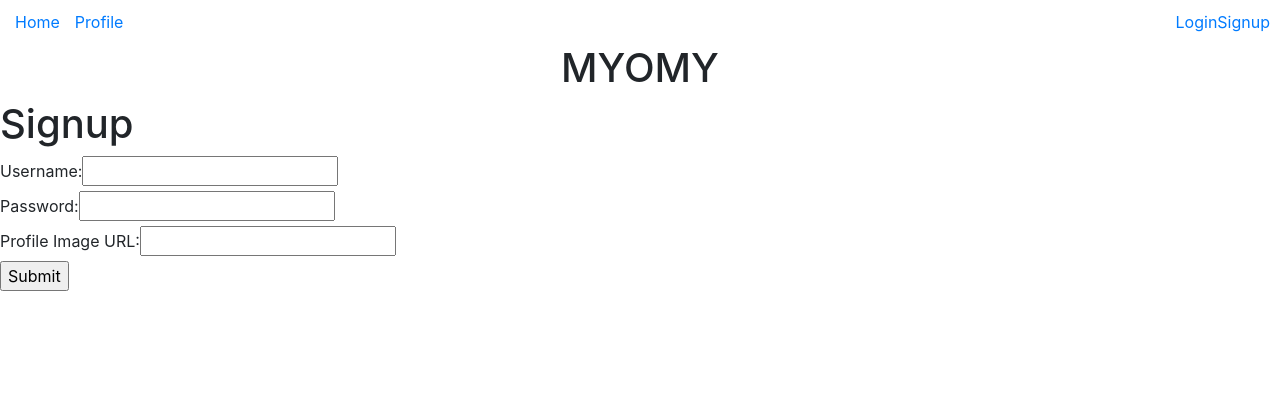
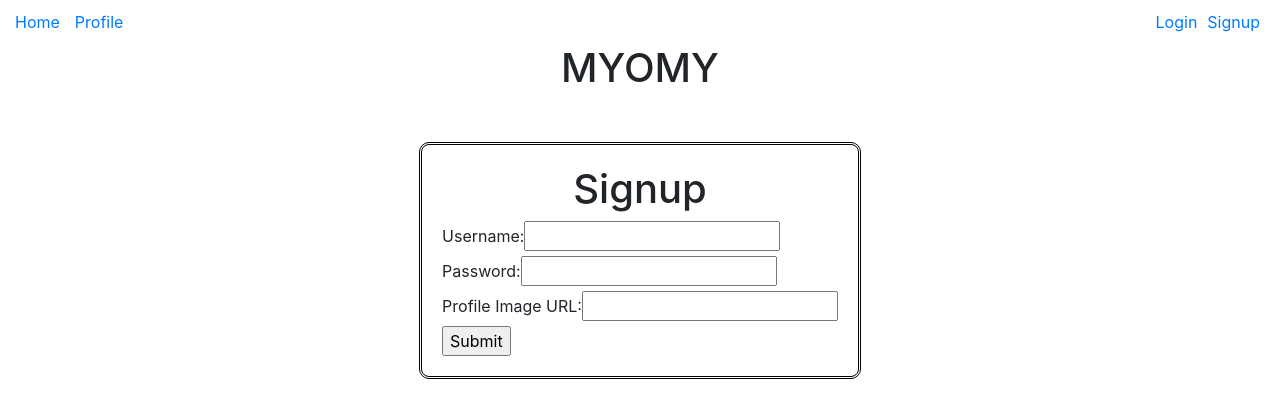
Before and after one commit to jpersons24/myomy-react, a React (Create React App) app: page /signup in a window 1280 px wide. Shown: the top 418 px of the page. Built offline with nearby package versions, Linux system fonts and the light colour scheme; no server answers.

Commit message:
login and signup features done"

```diff
--- a/src/components/App.js
+++ b/src/components/App.js
@@ -19,16 +19,17 @@ function App() {
   const dispatch = useDispatch()
 
   const [user, setUser] = useState(null)
+  console.log("Current User", user)
 
-  useEffect(() => {
-    // GET /me request
-    fetch('http://localhost:4000/me')
-      .then(res => res.json())
-      .then(user => {
-        setUser(user)
-        history.push("/home")
-      })
-  }, [history])
+  // useEffect(() => {
+  //   // GET /me
+  //   fetch('http://localhost:4000/me')
+  //     .then(res => res.json())
+  //     .then(user => {
+  //       setUser(user)
+  //       history.push("/home")
+  //     })
+  // }, [history])
 
   useEffect(() => {
     // GET /workouts
@@ -83,7 +84,7 @@ function App() {
           <Login setUser={setUser}/>
         </Route>
         <Route exact path="/signup">
-          <Signup />
+          <Signup setUser={setUser} />
         </Route>
         <Route exact path="/profile">
           {user ? <Profile user={user} setUser={setUser} /> : "You must log in to see this page!"}
--- a/src/components/Login.js
+++ b/src/components/Login.js
@@ -1,5 +1,6 @@
 import { useState } from 'react';
-import { useHistory } from 'react-router-dom';
+import { useHistory, Link } from 'react-router-dom';
+import styled from 'styled-components';
 
 
 function Login({ setUser }) {
@@ -10,6 +11,7 @@ function Login({ setUser }) {
       username: "",
       password: "",
    });
+   const [errors, setErrors] = useState([]);
 
    function handleChange(e) {
       setFormData({ ...formData, [e.target.name]: e.target.value });
@@ -20,22 +22,33 @@ function Login({ setUser }) {
 
       // POST /login
       fetch('http://localhost:4000/login', {
-         method: "POST"
+         method: "POST",
+         headers: { "Content-Type": "application/json" },
+         body: JSON.stringify(formData),
       })
-         .then(res => res.json())
-         .then(user => {
-            // response -> user saved in state
-            console.log(user)
-            setUser(user)
-         })
-      history.push("/home")
+      .then((res) => {
+         return res.json().then(data => {
+            if (res.ok) {
+               return data
+            } else {
+               throw data
+            }
+         });
+      })
+      .then(user => {
+         setUser(user)
+         history.push("/home")
+      })
+      .catch(error => {
+         setErrors(error.errors)
+      })
    }
 
    return(
-      <div>
-         <form onSubmit={handleSubmit}>
-            <h1>Login</h1>
-            <label>Username: </label>
+      <Wrapper>
+         <Form onSubmit={handleSubmit}>
+            <h1 align="center">Login</h1>
+            <label for="username">Username: </label>
             <input
                type="text"
                name="username"
@@ -44,19 +57,40 @@ function Login({ setUser }) {
                onChange={handleChange}
             />
             <br></br>
-            <label>Password: </label>
+            <label for="password">Password: </label>
             <input
-               type="text"
+               type="password"
                name="password"
                autoComplete="off"
                value={formData.password}
                onChange={handleChange}
             />
             <br></br>
-            <input type="submit"/>
-         </form>
-      </div>
+            {errors.map((error) => (
+               <p style={{color: "red"}} key={error}>
+                  {error}
+               </p>
+            ))}
+            <input type="submit" />
+            <p style={{margin: "15px"}}>Don't have an account? Create one <Link to="/signup">here!</Link></p>
+         </Form>
+      </Wrapper>
    )
 }
 
-export default Login
+export default Login;
+
+
+const Wrapper = styled.div`
+   display: flex;
+   flex-wrap: wrap;
+   justify-content: center;
+   margin-top: 50px;
+`
+
+const Form = styled.form`
+   padding: 20px;
+   border-style: double;
+   border-color: black;
+   border-radius: 10px;
+`
--- a/src/components/NavBar.js
+++ b/src/components/NavBar.js
@@ -30,9 +30,23 @@ function NavBar({ user, userLogout }) {
             :
             (
                <>
-                  <Link to="/login">Login</Link>
+                  <Link
+                     to="/login"
+                     style={{
+                        marginRight: "10px",
+                     }}
+                  >
+                     Login
+                  </Link>
                   <br></br>
-                  <Link to="/signup">Signup</Link>
+                  <Link
+                     to="/signup"
+                     style={{
+                        marginRight: "10px",
+                     }}
+                  >
+                     Signup
+                  </Link>
                </>
             )
             }
--- a/src/components/Profile.js
+++ b/src/components/Profile.js
@@ -9,34 +9,35 @@ function Profile({ user, setUser }) {
    });
 
    function handleChange(e) {
-      setFormData({
-         ...formData,
-         [e.target.name]: e.target.value,
-      })
+      setFormData({ ...formData, [e.target.name]: e.target.value })
    }
 
    function handleSubmit(e) {
       e.preventDefault()
-      // update user's profile
+
       // PATCH /me
-      fetch('http://localhost:4000/me', {
+      fetch(`http://localhost:4000/me/${user.id}`, {
          method: "PATCH",
          headers: {
             "Content-Type": "application/json",
          },
          body: JSON.stringify(formData)
       })
-         .then(res => res.json())
-         .then(data => {
-            setUser(data)
-         })
-      // send form data
-      // update the user object in state
+      .then(res => res.json())
+      .then(data => {
+         setUser(data)
+      })
+
+      setFormData({
+         username: user.username,
+         profile_img: "",
+      })
    }
 
 
    return (
       <div>
+         {user.profile_img ? <img src={user.profile_img} alt="Add a profile image!" /> : null}
          <h1>Update {user.username}'s Profile</h1>
          <div>
             <form onSubmit={handleSubmit}>
@@ -55,6 +56,7 @@ function Profile({ user, setUser }) {
                   value={formData.profile_img}
                   onChange={handleChange}
                />
+               <br></br>
                <input type="submit" />
             </form>
          </div>
--- a/src/components/Signup.js
+++ b/src/components/Signup.js
@@ -1,6 +1,11 @@
 import { useState } from 'react';
+import styled from 'styled-components';
+import { useHistory } from 'react-router-dom';
 
-function Signup() {
+
+function Signup({ setUser }) {
+
+   const history = useHistory();
 
    const [formData, setFormData] = useState({
       username: "",
@@ -24,18 +29,17 @@ function Signup() {
       .then(res => res.json())
       .then(data => {
          console.log(data)
-         // setUser(data)
+         setUser(data)
       })
-      // create new user {}
-      // set user in state in App
 
+      history.push("/home")
    }
 
    return (
-      <div>
-         <form onSubmit={handleSubmit}>
-            <h1>Signup</h1>
-            <label>Username: </label>
+      <Wrapper>
+         <Form onSubmit={handleSubmit}>
+            <h1 align="center">Signup</h1>
+            <label for="username">Username: </label>
             <input
                type="text"
                name="username"
@@ -43,7 +47,7 @@ function Signup() {
                onChange={handleChange}
             />
             <br></br>
-            <label>Password: </label>
+            <label for="password">Password: </label>
             <input
                 type="text"
                 name="password"
@@ -51,7 +55,7 @@ function Signup() {
                 onChange={handleChange}
             />
             <br></br>
-            <label>Profile Image URL: </label>
+            <label for="profile_img">Profile Image URL: </label>
             <input
                type="text"
                name="profile_img"
@@ -60,9 +64,23 @@ function Signup() {
             />
             <br></br>
             <input type="submit" />
-         </form>
-      </div>
+         </Form>
+      </Wrapper>
    )
 };
 
 export default Signup;
+
+const Wrapper = styled.div`
+   display: flex;
+   flex-wrap: wrap;
+   justify-content: center;
+   margin-top: 50px;
+`
+
+const Form = styled.form`
+   padding: 20px;
+   border-style: double;
+   border-color: black;
+   border-radius: 10px;
+`
```
